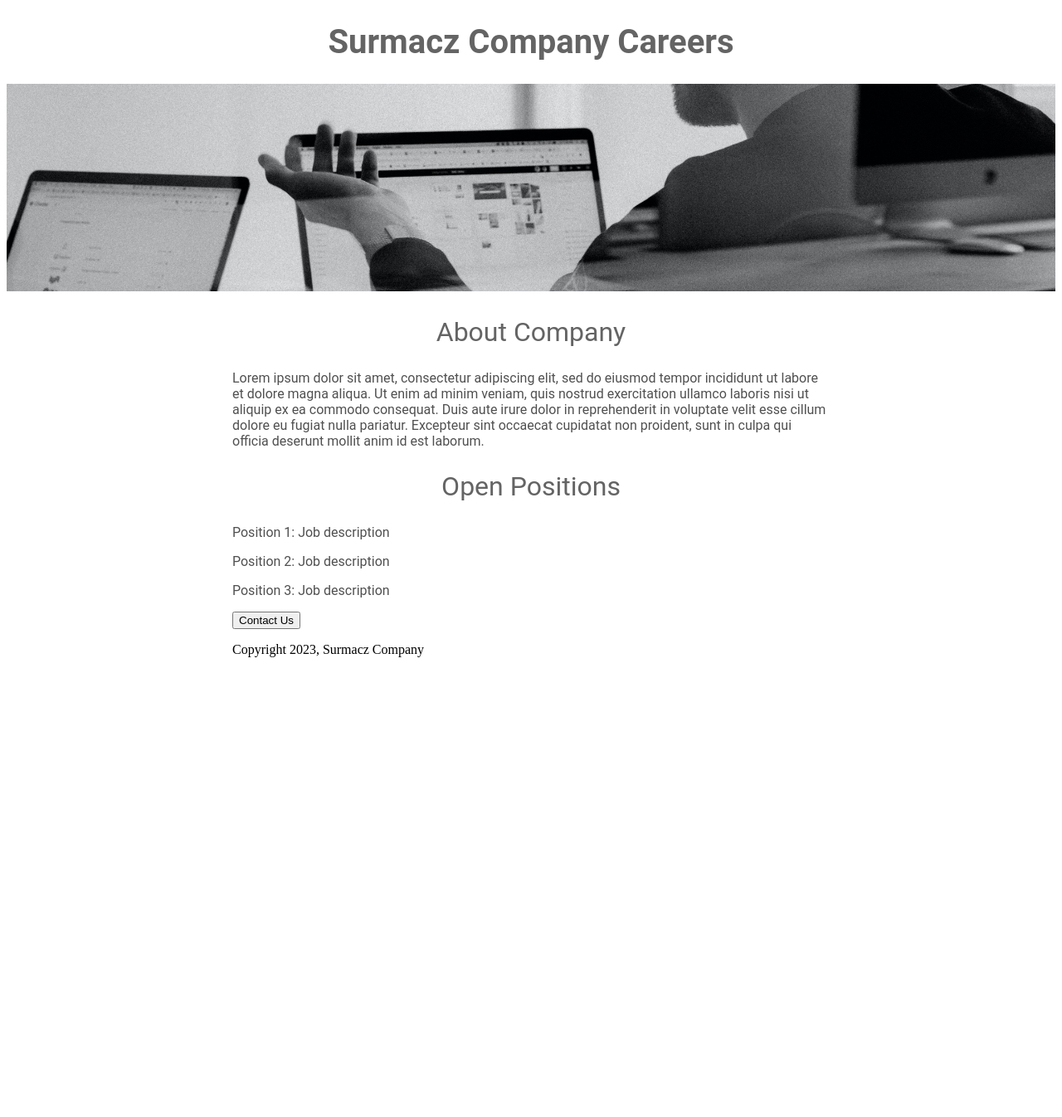
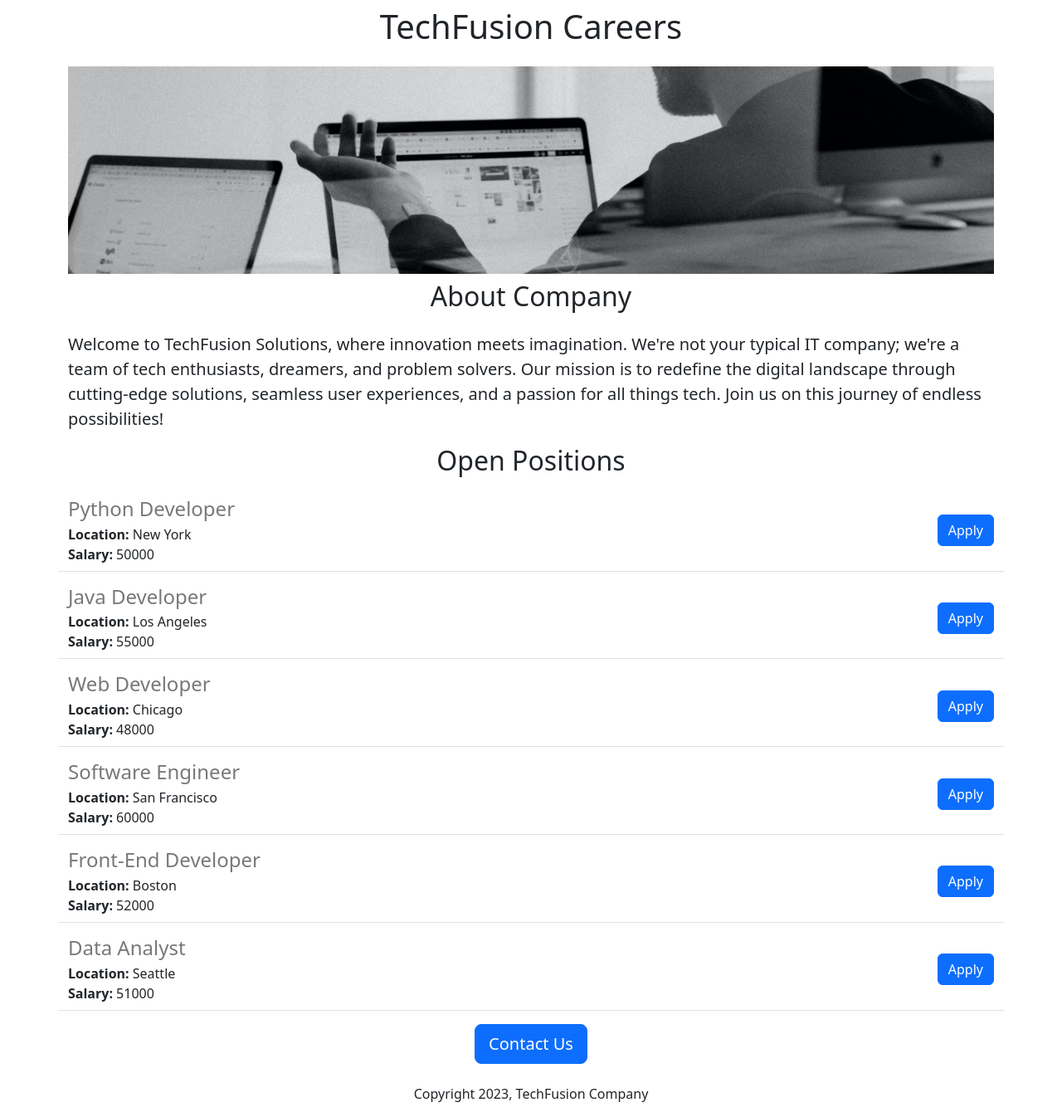
Before and after one commit to Michal-Surmacz/careers-website, a Flask app: page / in a window 1280 px wide. Shown: the whole page at 83% size. Before the commit the page ends 792 px from the top, so only its background shows below. Run offline with Flask 3, Linux system fonts and the light colour scheme.

Commit message:
added dynamic data and API route

```diff
--- a/app.py
+++ b/app.py
@@ -1,10 +1,54 @@
-from flask import Flask, render_template
+from flask import Flask, render_template, jsonify
 
 app = Flask(__name__)
 
+JOBS = [
+  {
+    'id': 1,
+    'title': 'Python Developer',
+    'location': 'New York',
+    'salary': 50000
+  },
+  {
+  'id': 2,
+  'title': 'Java Developer',
+  'location': 'Los Angeles',
+  'salary': 55000
+  },
+  {
+  'id': 3,
+  'title': 'Web Developer',
+  'location': 'Chicago',
+  'salary': 48000
+  },
+  {
+  'id': 4,
+  'title': 'Software Engineer',
+  'location': 'San Francisco',
+  'salary': 60000
+  },
+  {
+  'id': 5,
+  'title': 'Front-End Developer',
+  'location': 'Boston',
+  'salary': 52000
+  },
+  {
+  'id': 6,
+  'title': 'Data Analyst',
+  'location': 'Seattle',
+  'salary': 51000
+  }
+]
+
 @app.route("/")
 def hello():
-    return render_template('home.html')
+    return render_template('home.html',
+                           jobs=JOBS,
+                          company_name='TechFusion')
+@app.route("/api/jobs")
+def list_jobs():
+  return jsonify(JOBS)
 
 if __name__ == "__main__":
     app.run(host='0.0.0.0', debug=True)
--- a/templates/home.html
+++ b/templates/home.html
@@ -1,56 +1,36 @@
 <!DOCTYPE html>
 <html>
   <head>
-    <title>Surmacz Company Careers</title>
+    <title>{{company_name}} Company Careers</title>
+    <meta charset="utf-8">
+    <meta name="viewport" content="width=device-width, initial-scale=1">
+    <link href="https://cdn.jsdelivr.net/npm/bootstrap@5.3.2/dist/css/bootstrap.min.css" rel="stylesheet" integrity="sha384-T3c6CoIi6uLrA9TneNEoa7RxnatzjcDSCmG1MXxSR1GAsXEV/Dwwykc2MPK8M2HN" crossorigin="anonymous">
     <style>
-      h1 {
-        font-size: 40px;
-        font-family: Roboto;
-        font-weight: bolder;
-        color: rgb(100, 100, 100);
-        text-align: center;
-      }
       #banner {
         width: 100%;
         height: 250px;
         object-fit: cover;
       }
-
-      h2 {
-        font-family: Roboto;
-        font-size: 32px;
-        color: rgb(100, 100, 100);
-        text-align: center;
-        font-weight: normal;
-      }
-
-      .bodytext {
-        font-family: Roboto;
-        color: rgb(80, 80, 80);
-      }
-
-      #container {
-        max-width: 720px;
-        margin: 0 auto 0 auto;
-      }
     </style>
   </head>
   <body>
-    <h1>Surmacz Company Careers</h1>
-    <img id="banner" src="https://careers-website--misurmacz.repl.co/static/banner.jpg">
-    <div id="container">
-      <h2>About Company</h2>
-      <p class="bodytext">
-        Lorem ipsum dolor sit amet, consectetur adipiscing elit, sed do eiusmod tempor incididunt ut labore et dolore magna aliqua. Ut enim ad minim veniam, quis nostrud exercitation ullamco laboris nisi ut aliquip ex ea commodo consequat. Duis aute irure dolor in reprehenderit in voluptate velit esse cillum dolore eu fugiat nulla pariatur. Excepteur sint occaecat cupidatat non proident, sunt in culpa qui officia deserunt mollit anim id est laborum.
+    <div class="container">
+      <h1 class="text-center mt-2 mb-4">{{company_name}} Careers</h1>
+      <img class="img-fluid" id="banner" src="https://careers-website--misurmacz.repl.co/static/banner.jpg">
+      <h2 class="text-center mt-2 mb-4">About Company</h2>
+      <p class="lead">
+        Welcome to TechFusion Solutions, where innovation meets imagination. We're not your typical IT company; we're a team of tech enthusiasts, dreamers, and problem solvers. Our mission is to redefine the digital landscape through cutting-edge solutions, seamless user experiences, and a passion for all things tech. Join us on this journey of endless possibilities!
       </p>
-      <h2>Open Positions</h2>
-      <!-- Replace with actual job listings -->
-      <p class="bodytext">Position 1: Job description</p>
-      <p class="bodytext">Position 2: Job description</p>
-      <p class="bodytext">Position 3: Job description</p>
-      <button>Contact Us</button>
-        <p>Copyright 2023, Surmacz Company</p>
-    </div>
+      <h2 class="text-center mt-2 mb-4">Open Positions</h2>
+      <div>
+        {% for job in jobs %}
+        {% include 'jobitem.html' %}
+        {% endfor %}
+      </div>
+      <div class="text-center">
+        <button class="btn btn-primary btn-lg">Contact Us</button>
+        <p class="mt-4">Copyright 2023, {{company_name}} Company</p>
+      </div>
     </div>
   </body>
 </html>
--- /dev/null
+++ b/templates/jobitem.html
@@ -0,0 +1,18 @@
+<div class="job-details border-bottom row" style="margin-bottom: 16px; padding-bottom: 8px;">
+  <div class="col-9">
+    <h4 style="color: rgb(120, 120, 120); margin-bottom: 4px;">
+      {{ job['title'] }}
+    </h4>
+    <div>
+      <b>Location:</b> {{ job['location'] }}
+    </div>
+    {% if 'salary' in job %}
+    <div>
+      <b>Salary:</b> {{ job['salary'] }}
+    </div>
+    {% endif %}
+  </div>
+  <div class="col-3 d-flex align-items-center justify-content-end">
+    <button class="btn btn-primary" type="button">Apply</button>
+  </div>
+</div>
```
